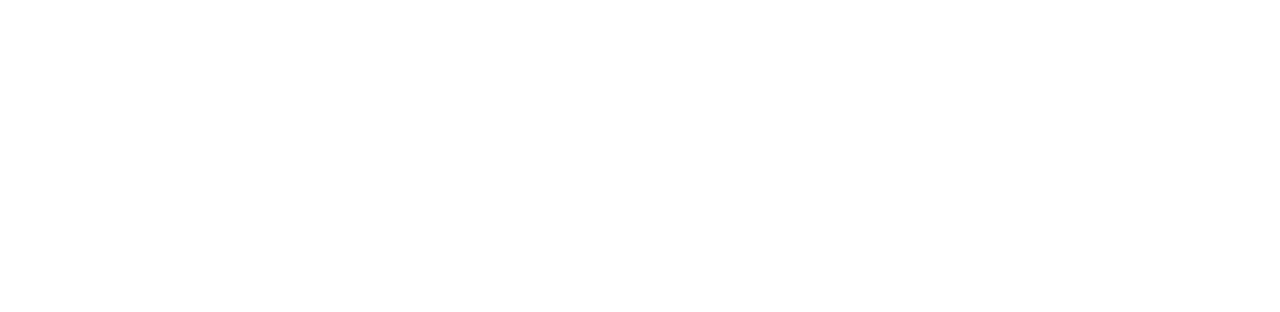
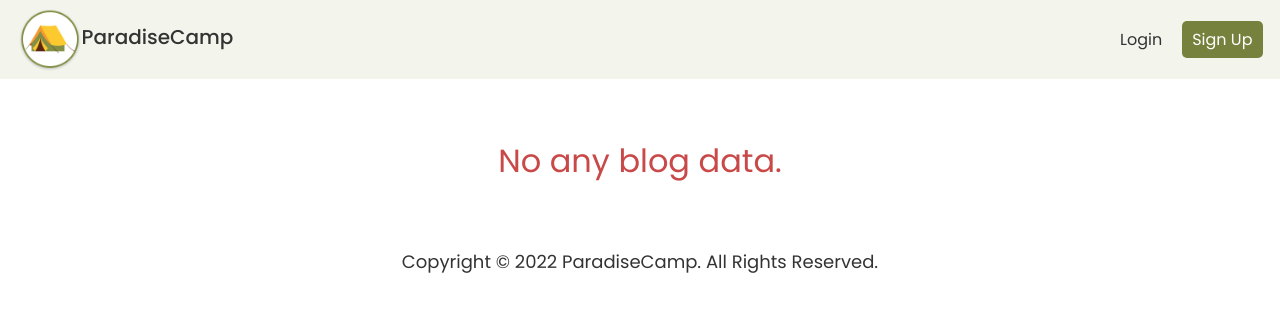
Before and after one commit to dikxak/paradise-camp-frontend, a React (Create React App) app: page /myblogs in a window 1280 px wide. Before the commit this address had no page. Shown: the top 312 px of the page. Built offline with nearby package versions, Linux system fonts and the light colour scheme; no server answers; what javascript-time-ago would draw is missing.

Commit message:
add page for showing blogs for certain user

```diff
--- a/src/App.js
+++ b/src/App.js
@@ -18,6 +18,8 @@ import UpdateLocationPage from './pages/UpdateLocationPage/UpdateLocationPage';
 import UpdateBlogPage from './pages/UpdateBlogPage/UpdateBlogPage';
 import AllSpotPage from './pages/AllSpotPage/AllSpotPage';
 import AllBlogPage from './pages/AllBlogPage/AllBlogPage';
+import MySpotsPage from './pages/MySpotsPage/MySpotsPage';
+import MyBlogsPage from './pages/MyBlogsPage/MyBlogsPage';
 
 const App = () => {
   return (
@@ -40,11 +42,13 @@ const App = () => {
               path="/location/update/:id"
               element={<UpdateLocationPage />}
             />
+            <Route path="/mylocations" element={<MySpotsPage />} />
             <Route path="/location/all" element={<AllSpotPage />} />
             <Route path="/blog/:id" element={<BlogPage />} />
             <Route path="/blog/add" element={<AddBlogPage />} />
             <Route path="/blog/update/:id" element={<UpdateBlogPage />} />
             <Route path="/blog/all" element={<AllBlogPage />} />
+            <Route path="/myblogs" element={<MyBlogsPage />} />
           </Routes>
         </ShowMessageContextProvider>
       </LoadingContextProvider>
--- a/src/general.css
+++ b/src/general.css
@@ -103,6 +103,13 @@ a:visited,
   margin-top: -1.6rem;
 }
 
+.warning-msg {
+  color: #c94848;
+  font-size: 3.2rem;
+  text-align: center;
+  padding-top: 6.4rem;
+}
+
 #map {
   width: 100%;
   height: 60vh;
--- a/src/pages/HomePage/HomePage.js
+++ b/src/pages/HomePage/HomePage.js
@@ -82,20 +82,32 @@ const HomePage = props => {
         document.getElementById('message-root')
       )}
       <Navbar />
+      {spotDataPicnic.length === 0 ? (
+        <p className="warning-msg">No any data available.</p>
+      ) : (
         <HomeSection
           sectionHeading={'Picnic Spots'}
           spotData={spotDataPicnic.slice(0, 10)}
         />
+      )}
+      {spotDataCamping.length === 0 ? (
+        <p className="warning-msg">No any data available.</p>
+      ) : (
         <HomeSection
           sectionHeading={'Camping Spots'}
           spotData={spotDataCamping.slice(0, 10)}
         />
+      )}
       <div className={styles['view-all-container']}>
         <NavLink to={'/location/all'} className={styles['view-all-link']}>
           View All Spots &#8594;
         </NavLink>
       </div>
+      {blogData.length === 0 ? (
+        <p className="warning-msg">No any data available.</p>
+      ) : (
         <BlogSection heading={'Blogs'} blogData={blogData.slice(0, 6)} />
+      )}
       <div className={styles['view-all-container']}>
         <NavLink to={'/blog/all'} className={styles['view-all-link']}>
           View All Blogs &#8594;
--- /dev/null
+++ b/src/pages/MyBlogsPage/MyBlogsPage.js
@@ -0,0 +1,46 @@
+import React, { useState, useCallback, useEffect } from 'react';
+
+import axios from 'axios';
+
+import Footer from '../../components/ui/Footer/Footer';
+import Navbar from '../../components/ui/Navbar/Navbar';
+import BlogSection from '../HomePage/BlogSection/BlogSection';
+
+import styles from './MyBlogsPage.module.css';
+
+const MyBlogsPage = () => {
+  const [blogData, setBlogData] = useState([]);
+
+  const getBlogData = useCallback(async () => {
+    const res = await axios.get('http://localhost:90/blogs/get/me', {
+      headers: { Authorization: `Bearer ${localStorage.getItem('token')}` },
+    });
+    return res.data.blogData;
+  }, []);
+
+  useEffect(() => {
+    const setData = async () => {
+      const data = await getBlogData();
+      setBlogData(data);
+    };
+
+    setData();
+  }, [getBlogData]);
+  return (
+    <React.Fragment>
+      <Navbar />
+      {blogData.length === 0 ? (
+        <p className="warning-msg">No any blog data.</p>
+      ) : (
+        <BlogSection
+          headingStyle={styles['heading-style']}
+          heading={`${localStorage.getItem('userFullName')}'s Blogs`}
+          blogData={blogData}
+        />
+      )}
+      <Footer />
+    </React.Fragment>
+  );
+};
+
+export default MyBlogsPage;
--- /dev/null
+++ b/src/pages/MyBlogsPage/MyBlogsPage.module.css
@@ -0,0 +1,5 @@
+.heading-style {
+  padding-bottom: 1.2rem;
+  text-align: center;
+  border-bottom: 2px solid rgb(117, 129, 61, 0.2);
+}
--- a/src/pages/MySpotsPage/MySpotsPage.js
+++ b/src/pages/MySpotsPage/MySpotsPage.js
@@ -36,7 +36,7 @@ const MySpotsPage = () => {
     <React.Fragment>
       <Navbar />
       {spotData.length === 0 ? (
-        <p>No any spot available.</p>
+        <p className="warning-msg">No any spot available.</p>
       ) : (
         <HomeSection
           headingStyle={styles['heading-style']}
```
Lines whose indentation alone changed are shown as unchanged.
